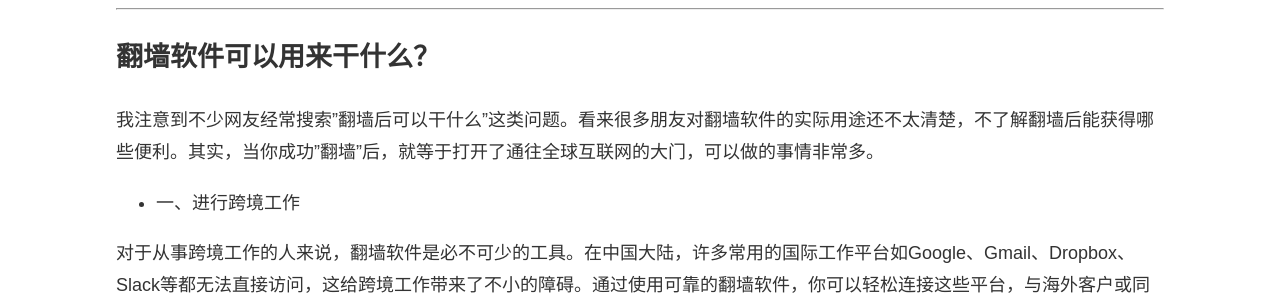
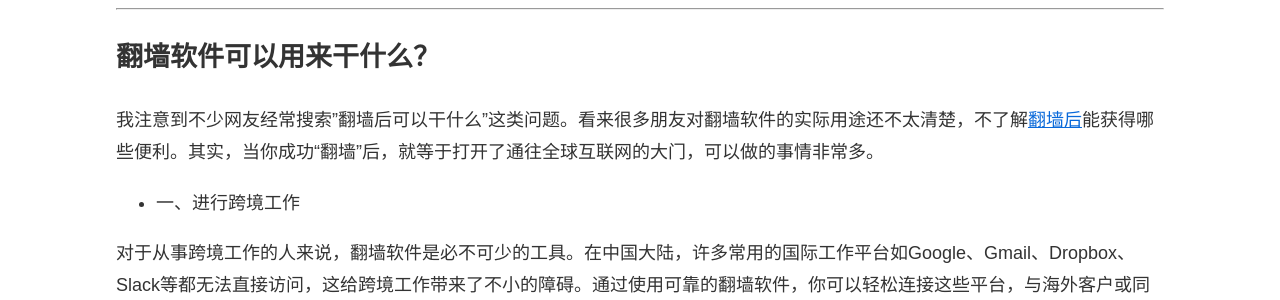
Before and after one commit to chinavpns/chinavpns.github.io, a Jekyll site: the page built from index.md, in a window 1280 px wide and 900 px high, scrolled down 26148 px. Shown: the part 150-450 px from the top of the window. Built offline with Jekyll 4.4.1, drawn with Linux system fonts in a browser that asks for light colours; part of the change alters nothing that is shown.

```diff
--- a/index.md
+++ b/index.md
@@ -385,7 +385,7 @@ AstrillVPN在中国的翻墙表现非常稳定，几乎可与ExpressVPN相媲美
 
 ## 翻墙软件可以用来干什么？
 
-我注意到不少网友经常搜索"翻墙后可以干什么"这类问题。看来很多朋友对翻墙软件的实际用途还不太清楚，不了解翻墙后能获得哪些便利。其实，当你成功"翻墙"后，就等于打开了通往全球互联网的大门，可以做的事情非常多。
+我注意到不少网友经常搜索"翻墙后可以干什么"这类问题。看来很多朋友对翻墙软件的实际用途还不太清楚，不了解<a href="https://github.com/chinavpns/hot-site">翻墙后</a>能获得哪些便利。其实，当你成功“翻墙”后，就等于打开了通往全球互联网的大门，可以做的事情非常多。
 
 * 一、进行跨境工作
 
```
